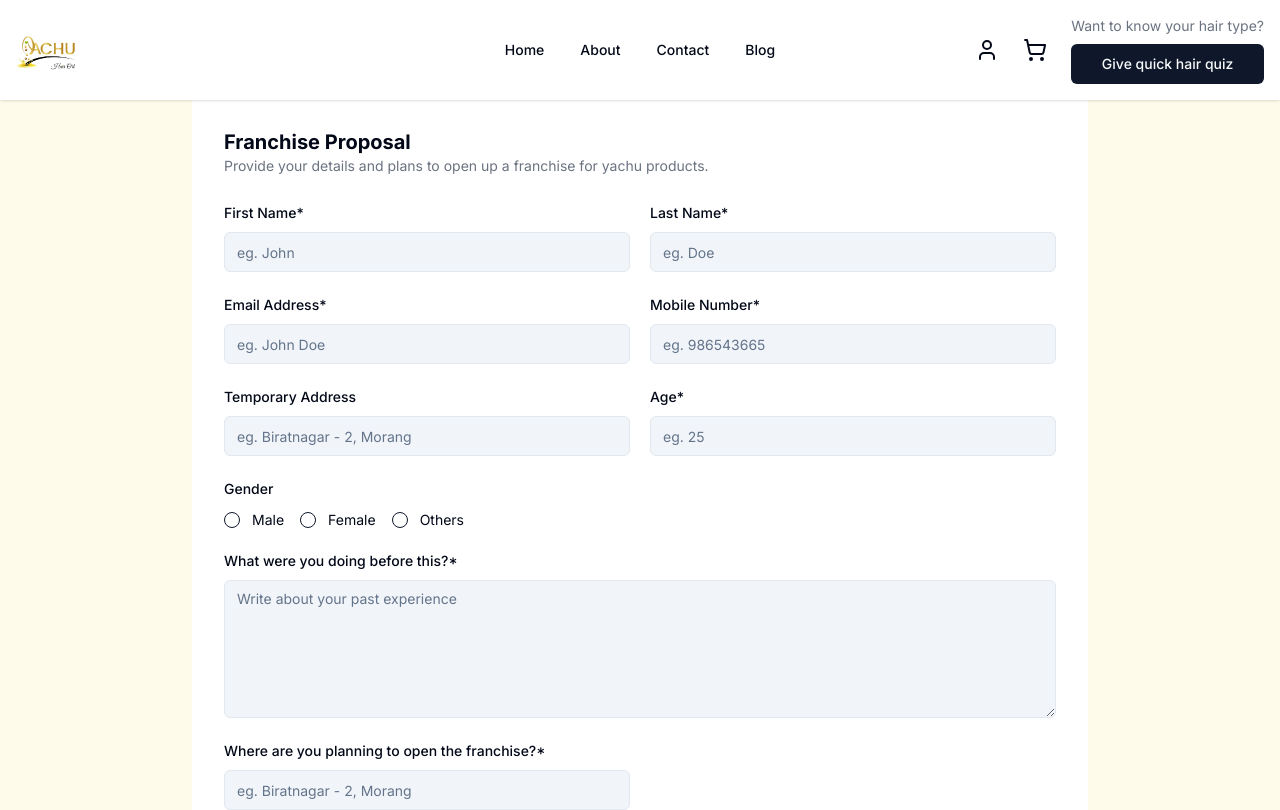
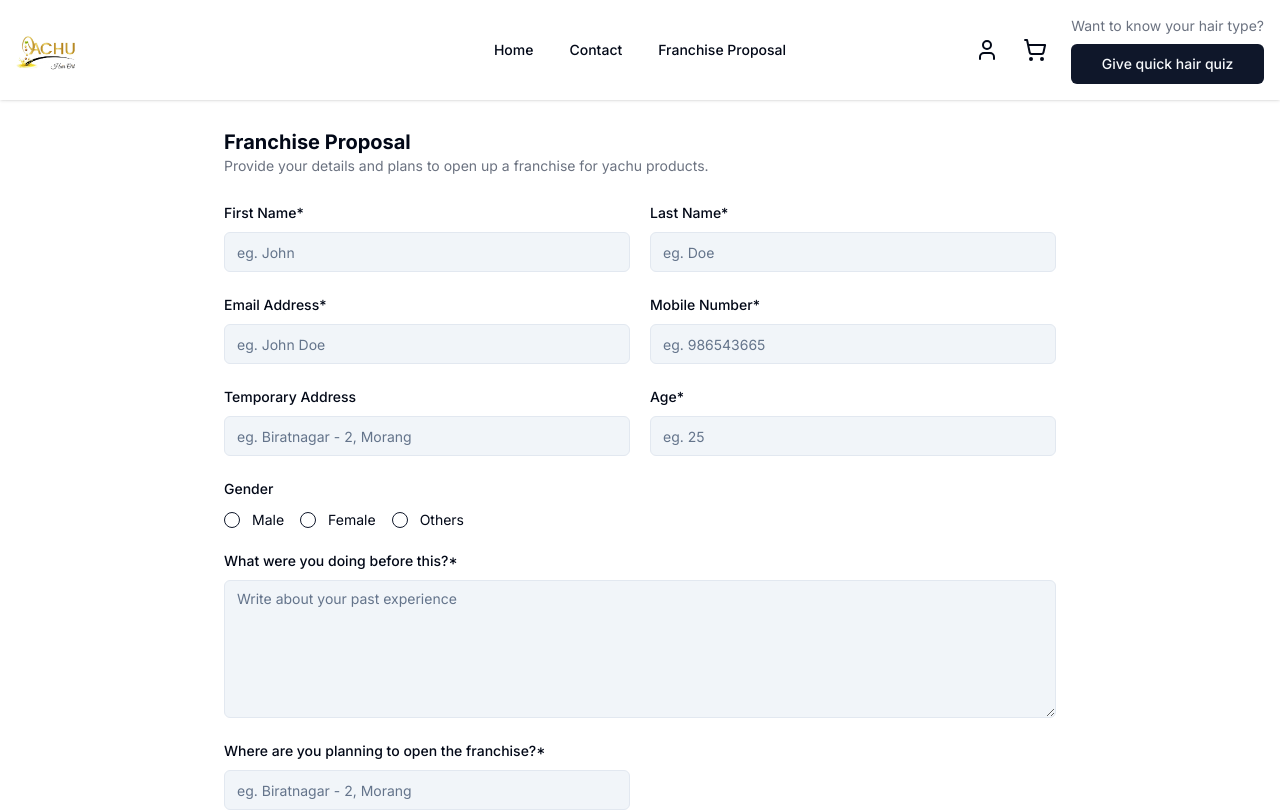
Before and after one commit to manavkhadka0/yachu, a Next.js app: page /franchise-proposal in a window 1280 px wide. Shown: the top 810 px of the page. Built offline with nearby package versions, Linux system fonts and the light colour scheme.

Commit message:
nav links updated

```diff
--- a/components/store-proposal/StoreProposal.tsx
+++ b/components/store-proposal/StoreProposal.tsx
@@ -2,7 +2,7 @@ import ProposalForm from "./ProposalForm";
 
 const StoreProposal = () => {
   return (
-    <div className=" bg-amber-50 min-h-screen py-0">
+    <div className=" min-h-screen py-0">
       <ProposalForm />
     </div>
   );
--- a/constants/navbar.ts
+++ b/constants/navbar.ts
@@ -46,16 +46,16 @@ export const NAVBAR_LINKS: NavbarLinkProps[] = [
   //   href: "/",
   // },
 
+  // {
+  //   title: "About",
+  //   href: "#about",
+  // },
   {
-    title: "About",
-    href: "#about",
+    title: "Contact",
+    href: "/contact",
   },
   {
-    title: "Contact",
-    href: "#contact",
-  },
-  {
-    title: "Blog",
-    href: "#blog",
+    title: "Franchise Proposal",
+    href: "/franchise-proposal",
   },
 ];
```
